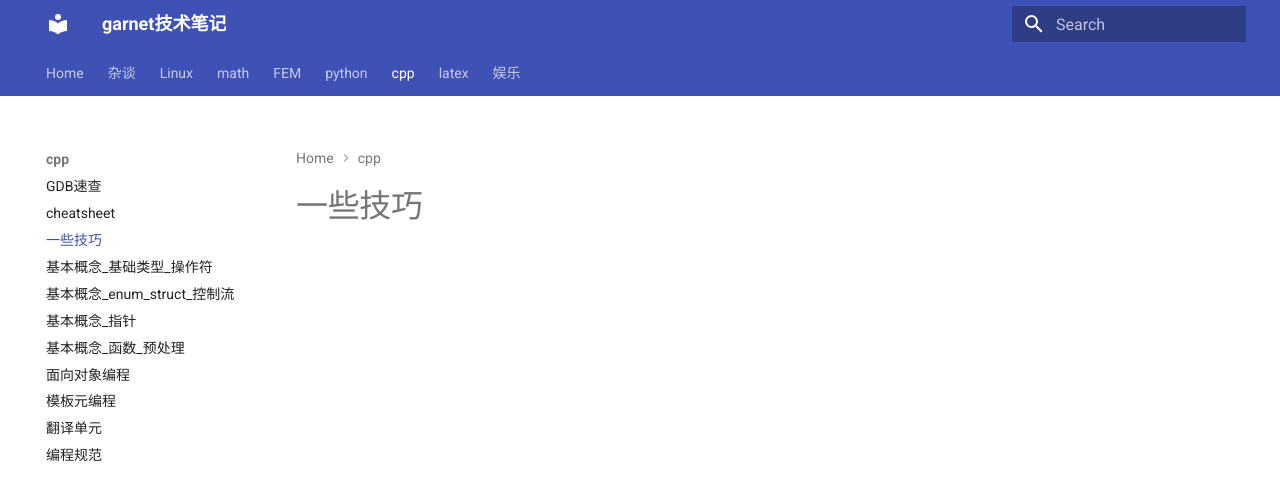
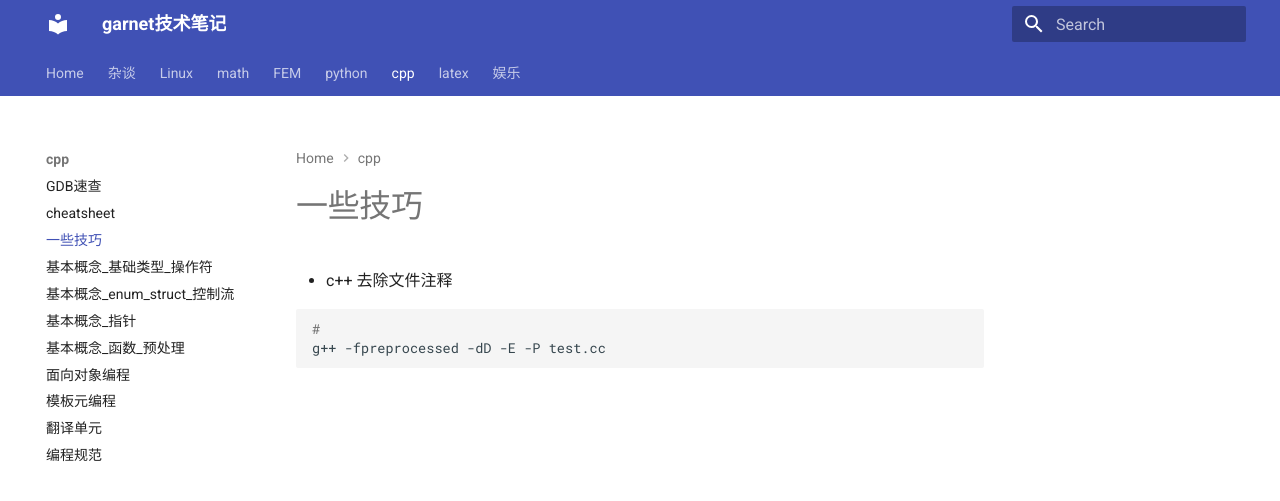
Before and after one commit to ymma98/technotes, an MkDocs documentation site: the page built from docs/cpp/一些技巧.md, in a window 1280 px wide. Shown: the top 501 px of the page. Built offline with MkDocs 1.6.1 and Material for MkDocs 9.7.7, drawn with Linux system fonts in a browser that asks for light colours.

Commit message:
docs/cpp/一些技巧.md updated from https://stackedit.cn/

````diff
--- a/docs/cpp/一些技巧.md
+++ b/docs/cpp/一些技巧.md
@@ -1,6 +1,11 @@
 # 一些技巧
 
+* c++ 去除文件注释
 
+```bash
+#
+g++ -fpreprocessed -dD -E -P test.cc
+```
 <!--stackedit_data:
-eyJoaXN0b3J5IjpbLTMwMTU1NjA3XX0=
+eyJoaXN0b3J5IjpbLTEyMTAzNjg1NjAsLTMwMTU1NjA3XX0=
 -->
````
